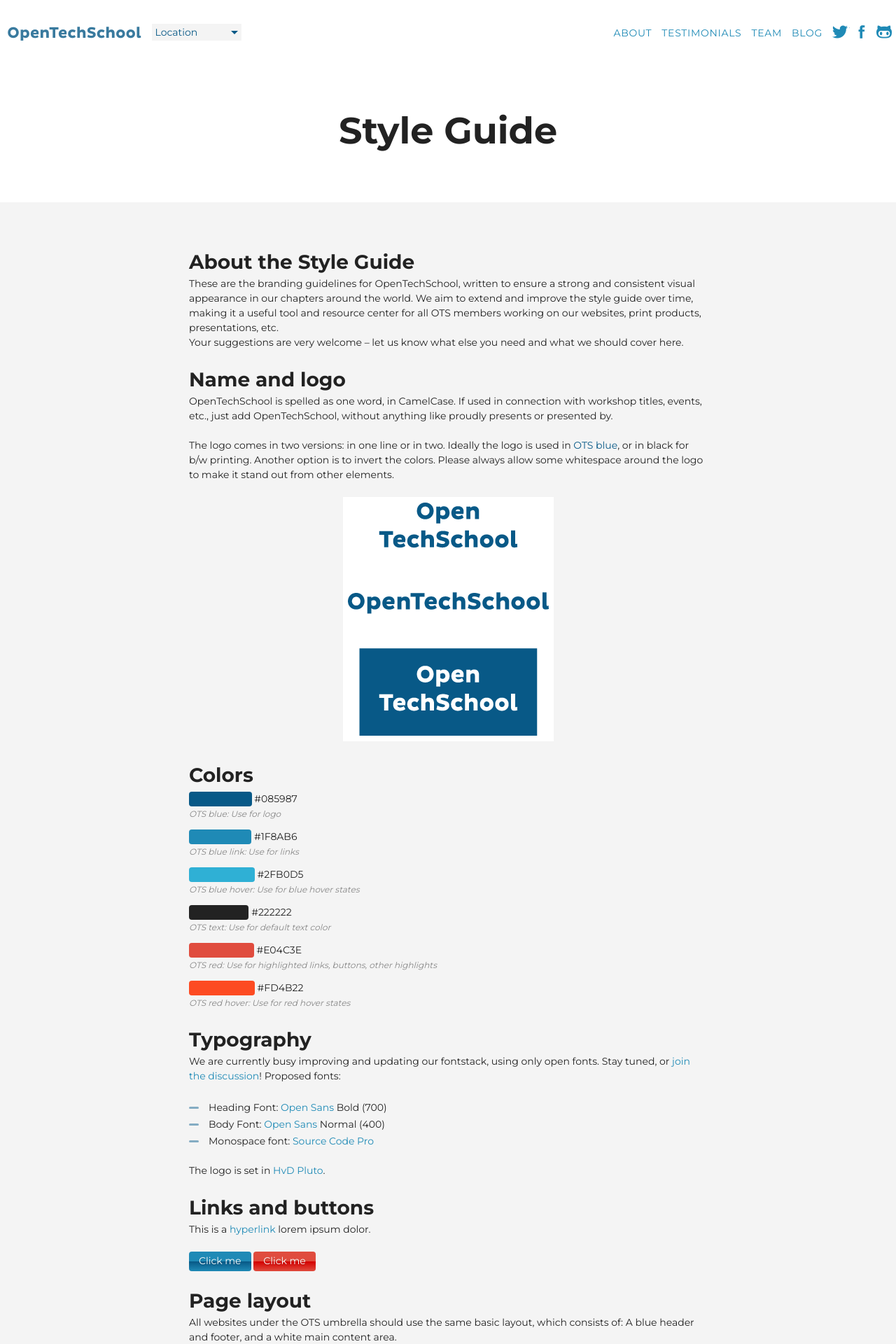
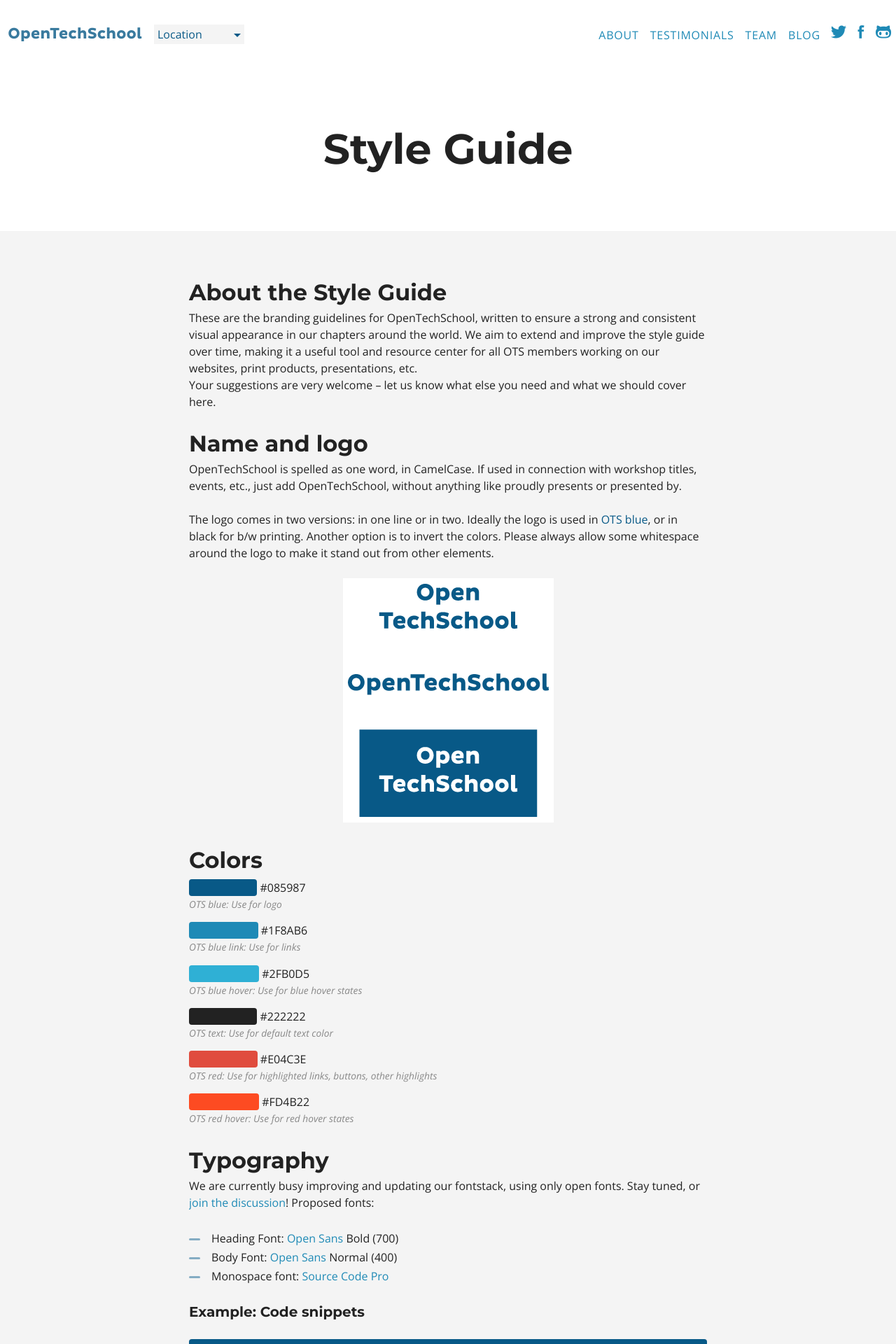
Before and after one commit to OpenTechSchool/www.opentechschool.org, a Jekyll site: the page built from handbooks/styles.html, in a window 1280 px wide. Shown: the top 1920 px of the page at 70% size. Built offline with Jekyll 4.4.1, drawn with Linux system fonts in a browser that asks for light colours; nearby versions of some CDN libraries; some of the changed text lies outside the part shown.

Commit message:
Add Open Sans as body font. Increase font-size for wider screens. Improve mono-space font-stack and add <pre> example to Style Guide.

```diff
--- a/_includes/_head.html
+++ b/_includes/_head.html
@@ -9,6 +9,7 @@
 
   <title>OpenTechSchool – {{ page.title }}</title>
   <link href='http://fonts.googleapis.com/css?family=Montserrat:400,700' rel='stylesheet' type='text/css'>
+  <link href='http://fonts.googleapis.com/css?family=Open+Sans:400italic,700italic,400,700' rel='stylesheet' type='text/css'>
 
   <meta name="description" content="OpenTechSchool is a community initiative to provide programming and other tech-related workshops to women and their friends of all genders. We take care of the organizational side of things (venues, press, finding participants) and let our volunteer coaches to create the curriculum according to their vision. Our main goal is to create a friendly and safe learning environment where no one feels shy about asking any question. Everyone, no matter what their gender, skill level or experience, is invited to participate, whether as a coach or a learner">
   <meta name="author" content="OpenTechSchool">
--- a/handbooks/styles.html
+++ b/handbooks/styles.html
@@ -75,6 +75,13 @@
         </li>
       </ul>
 
+      <h3>Example: Code snippets</h3>
+      <pre>
+>>> print("Hello world")
+Hello world
+>>> (1 + 4) * 2
+10</pre>
+
       <p>
         The logo is set in <a href="http://www.myfonts.com/fonts/hvdfonts/pluto/">HvD Pluto</a>.
       </p>
--- a/sass/imports/_main.scss
+++ b/sass/imports/_main.scss
@@ -10,11 +10,12 @@
 } /* base font size: 12px, line-height: 18px; 14/21 on bigger screens */
 
 body, button, input, select, textarea {
-  font-family: "Montserrat", "Helvetica Neue", Arial, Helvetica, sans-serif;
+  font-family: 'Open Sans', Arial, Helvetica, sans-serif;
   color: $ots_text;
 }
 
 h1, h2, h3, h4, h5, h6 {
+  font-family: "Montserrat", "Helvetica Neue", Arial, Helvetica, sans-serif;
   font-weight: bold;
   line-height: 1.5;
 }
@@ -126,7 +127,7 @@
 
 pre,
 code  {
-  font-family: consolas, courier, monospace;
+  font-family: 'Source Code Pro', Consolas, "Liberation Mono", Courier, monospace;
   font-size: 1em;
   white-space: pre;
   border-radius: .25em;
@@ -445,16 +446,6 @@
   color: transparent;
 }
 
-.sg_textarea {
-  width: 90%;
-  font-size: .625em;
-  color: #888;
-  border: 1px solid #888;
-  padding: .5em;
-  font-family: Consolas, "Liberation Mono", Courier, monospace;
-  border-radius: 4px;
-}
-
 /* testimonials */
 .testimonials_teaser {
   overflow: hidden;
--- a/sass/imports/_mediaqueries.scss
+++ b/sass/imports/_mediaqueries.scss
@@ -1,6 +1,9 @@
 // By writing the media queries as mixins,
 // we can compile them into the IE stylesheet as well
 @mixin min440(){
+  body {
+    font-size: 87.5%;
+  }
   .float_list > li {
     float: left;
   }
@@ -11,7 +14,7 @@
 
 @mixin min768() {
   body {
-    font-size: 87.5%;
+    font-size: 100%;
   }
   .nav {
     float: right;
--- a/stylesheets/ie.css
+++ b/stylesheets/ie.css
@@ -9,11 +9,13 @@
 /* (Inverted) Link color on dark blue backgrounds */
 /* Highlighted, red links, buttons, other highlights */
 /* Red hover states */
+body { font-size: 87.5%; }
+
 .float_list > li { float: left; }
 
 .float_list_4 > li { width: 46%; }
 
-body { font-size: 87.5%; }
+body { font-size: 100%; }
 
 .nav { float: right; clear: none; }
 .nav li { float: left; border: none; }
--- a/stylesheets/screen.css
+++ b/stylesheets/screen.css
@@ -42,9 +42,9 @@
 body { margin: 0; font-size: 75%; line-height: 1.5; -webkit-font-smoothing: antialiased; }
 
 /* base font size: 12px, line-height: 18px; 14/21 on bigger screens */
-body, button, input, select, textarea { font-family: "Montserrat", "Helvetica Neue", Arial, Helvetica, sans-serif; color: #222222; }
+body, button, input, select, textarea { font-family: 'Open Sans', Arial, Helvetica, sans-serif; color: #222222; }
 
-h1, h2, h3, h4, h5, h6 { font-weight: bold; line-height: 1.5; }
+h1, h2, h3, h4, h5, h6 { font-family: "Montserrat", "Helvetica Neue", Arial, Helvetica, sans-serif; font-weight: bold; line-height: 1.5; }
 
 h1 { font-size: 2.5em; }
 
@@ -89,7 +89,7 @@
 
 .tiny_button { font-size: .5em; font-weight: normal; }
 
-pre, code { font-family: consolas, courier, monospace; font-size: 1em; white-space: pre; border-radius: .25em; }
+pre, code { font-family: 'Source Code Pro', Consolas, "Liberation Mono", Courier, monospace; font-size: 1em; white-space: pre; border-radius: .25em; }
 
 code { background-color: #F4FBFD; padding: 0 .25em; }
 
@@ -175,8 +175,6 @@
 .sg_list small { display: block; margin-bottom: .75em; color: #888; font-style: italic; }
 
 .sg_color { display: inline-block; border-radius: 4px; padding: 0 1em; color: transparent; }
-
-.sg_textarea { width: 90%; font-size: .625em; color: #888; border: 1px solid #888; padding: .5em; font-family: Consolas, "Liberation Mono", Courier, monospace; border-radius: 4px; }
 
 /* testimonials */
 .testimonials_teaser { overflow: hidden; text-align: center; }
@@ -327,9 +325,10 @@
 /* (Inverted) Link color on dark blue backgrounds */
 /* Highlighted, red links, buttons, other highlights */
 /* Red hover states */
-@media screen and (min-width: 440px) { .float_list > li { float: left; }
+@media screen and (min-width: 440px) { body { font-size: 87.5%; }
+  .float_list > li { float: left; }
   .float_list_4 > li { width: 46%; } }
-@media screen and (min-width: 768px) { body { font-size: 87.5%; }
+@media screen and (min-width: 768px) { body { font-size: 100%; }
   .nav { float: right; clear: none; }
   .nav li { float: left; border: none; }
   .btn_navbar { display: none; }
```
